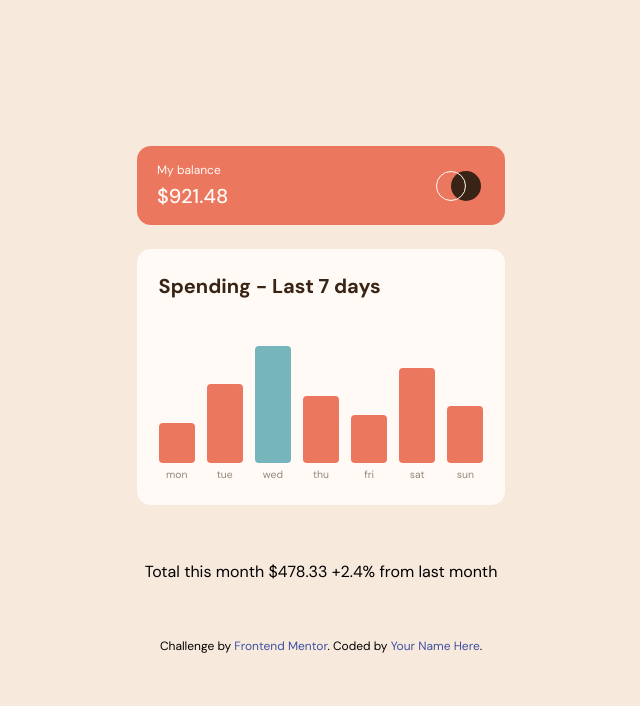
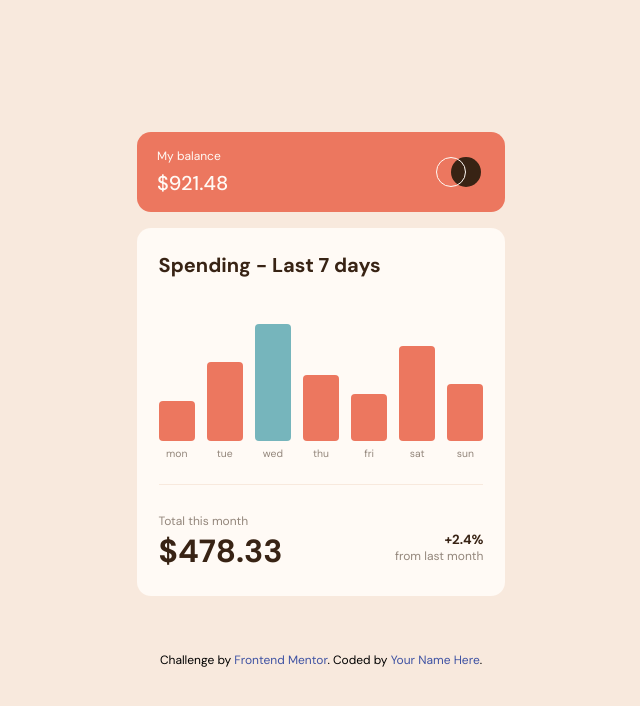
Before and after one commit to nonchain/Frontend-Mentor-Solutions, a plain HTML site: page expenses-chart-component/index.html in a window 1280 px wide. Shown: the whole page, without its empty margins (319-959 px from the left). Drawn offline with Linux system fonts and the light colour scheme.

Commit message:
Designed Amount section

```diff
--- a/expenses-chart-component/index.html
+++ b/expenses-chart-component/index.html
@@ -37,6 +37,7 @@
       <div class="card">
         <div class="chart__body">
           <h2 class="title">Spending - Last 7 days</h2>
+
           <div class="candles">
             <div class="candle">
               <span class="candle__day">mon</span>
@@ -67,24 +68,31 @@
               <div class="candle__body cd-7"></div>
             </div>
           </div>
+
+          <div class="line"></div>
+
+          <div class="amount">
+            <div class="monthly__amount">
+              <span class="amount__title">
+                Total this month
+              </span>
+              <h2 class="total__amount">
+                $478.33
+              </h2>
+            </div>
+
+            <div class="amount__percentage">
+              <h5>
+                +2.4%
+              </h5>
+              <span class="amount__title">
+                from last month
+              </span>
+            </div>
+          </div>
         </div>
       </div>
     </div>
-
-
-
-
-
-
-
-
-
-
-        Total this month
-        $478.33
-
-        +2.4%
-        from last month
 
     <div class="attribution">
       Challenge by <a href="https://www.frontendmentor.io?ref=challenge" target="_blank">Frontend Mentor</a>.
--- a/expenses-chart-component/styles.css
+++ b/expenses-chart-component/styles.css
@@ -75,7 +75,7 @@ a {
    display: flex;
    flex-direction: column;
    align-items: center;
-   gap: 1.5rem;
+   gap: 1rem;
 }
 
 /*========== CHART HEADER ==========*/
@@ -194,3 +194,31 @@ a {
    height: 36%;
    background-color: var(--soft-red);
 }
+
+.line {
+   margin: 1.5rem 0;
+   width: 100%;
+   height: 1.5px;
+   background-color: var(--cream);
+}
+
+.amount {
+   width: 100%;
+   display: flex;
+   align-items: flex-end;
+   justify-content: space-between;
+}
+.total__amount {
+   font-size: var(--text-2xl);
+   font-weight: var(--font-bold);
+}
+.amount__percentage {
+   margin-bottom: 0.5rem;
+   display: flex;
+   flex-direction: column;
+   align-items: flex-end;
+}
+.amount__title {
+   color: var(--medium-brown);
+   font-size: var(--text-xs);
+}
```
